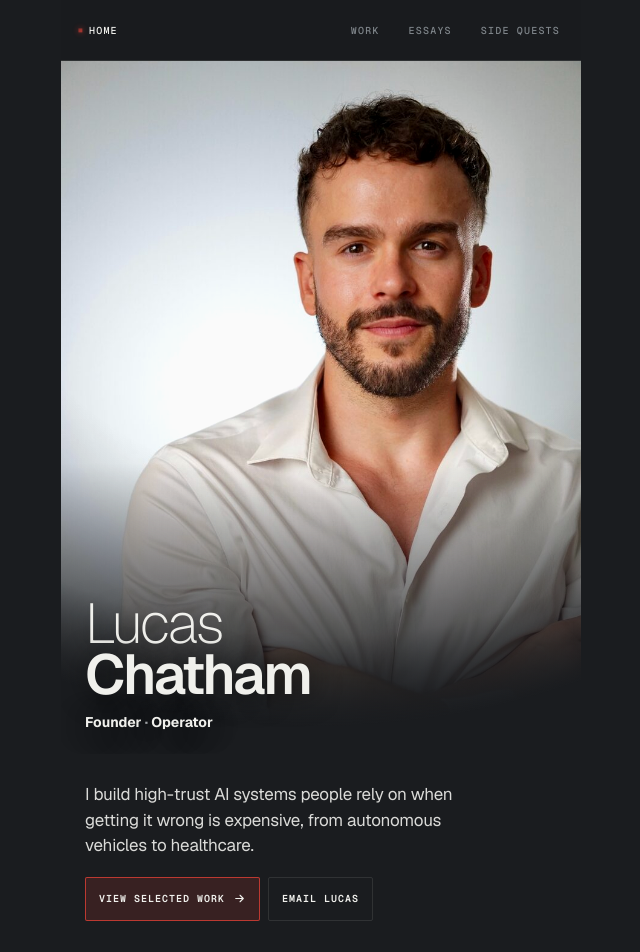
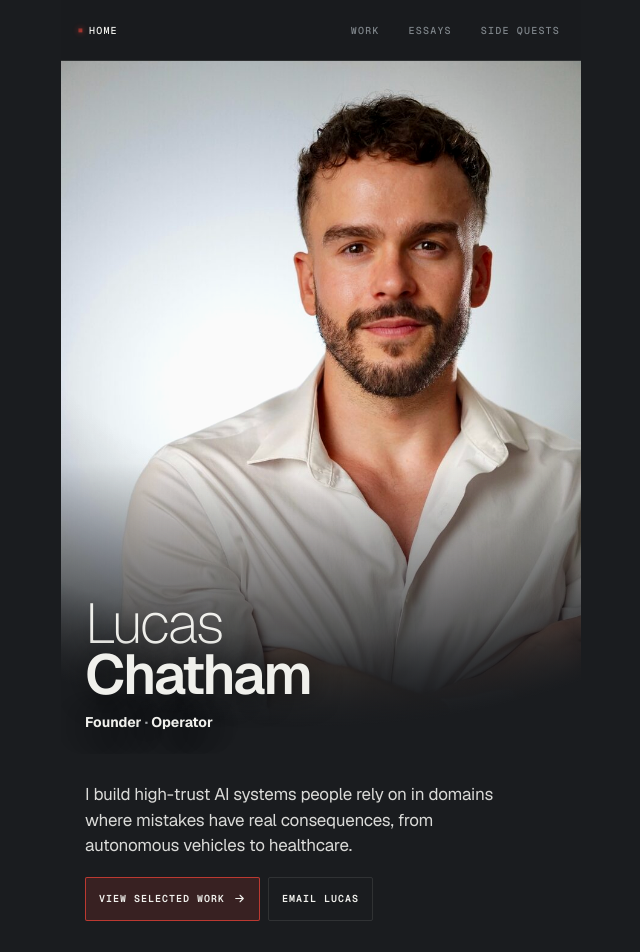
Before and after one commit to lucaschatham/lucaschatham, a Next.js app: page / in a window 1280 px wide. Shown: the top 952 px of the page, without its empty margins (319-959 px from the left). Built offline with nearby package versions, Linux system fonts and the light colour scheme.

Commit message:
refine: emphasize real-world AI consequences

```diff
--- a/components/manifest.tsx
+++ b/components/manifest.tsx
@@ -255,8 +255,8 @@ export function Lede() {
   return (
     <section className="lede" aria-label="Positioning">
       <p className="proof-line">
-        I build high-trust AI systems people rely on when getting it wrong is
-        expensive, from autonomous vehicles to healthcare.
+        I build high-trust AI systems people rely on in domains where mistakes
+        have real consequences, from autonomous vehicles to healthcare.
       </p>
       <div className="hero-actions" aria-label="Primary actions">
         <Link className="hero-action hero-action-primary" href="#work-heading">
```
Also changed, not shown: 1 other file (tests, documents, lock files or other folders).
